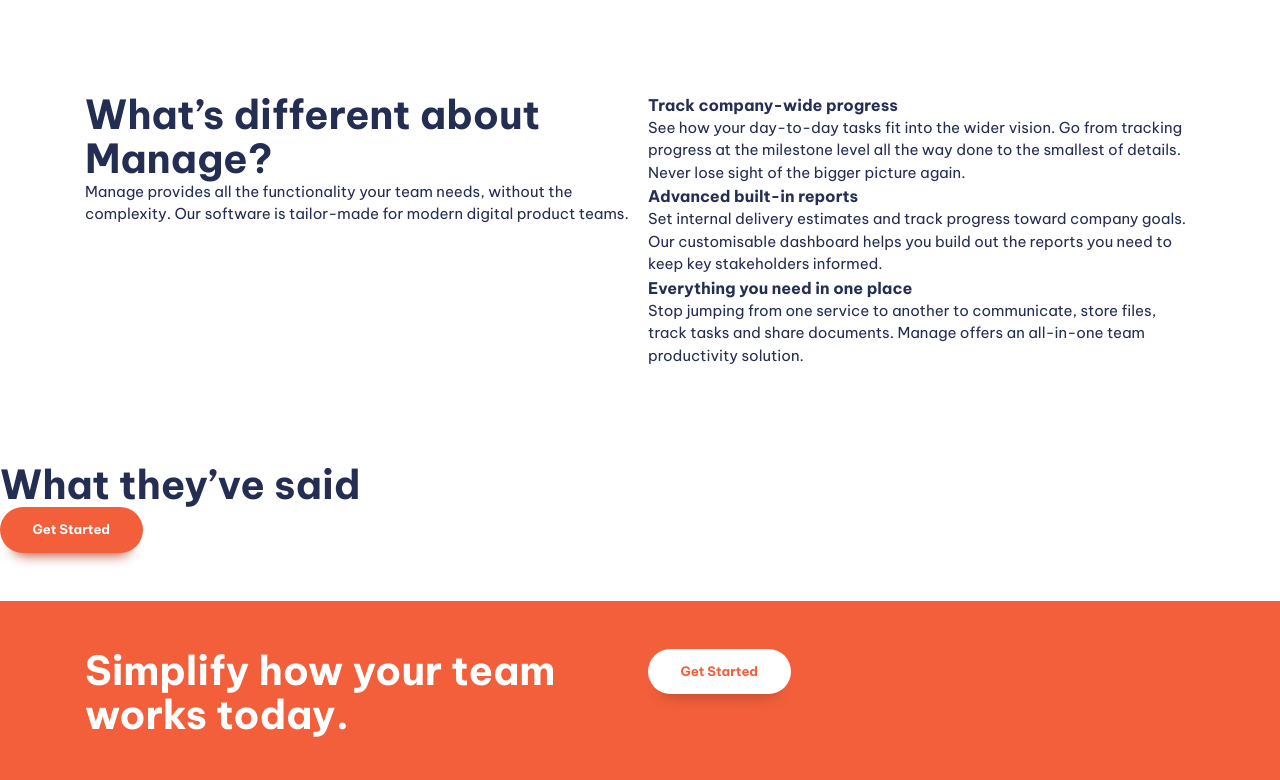
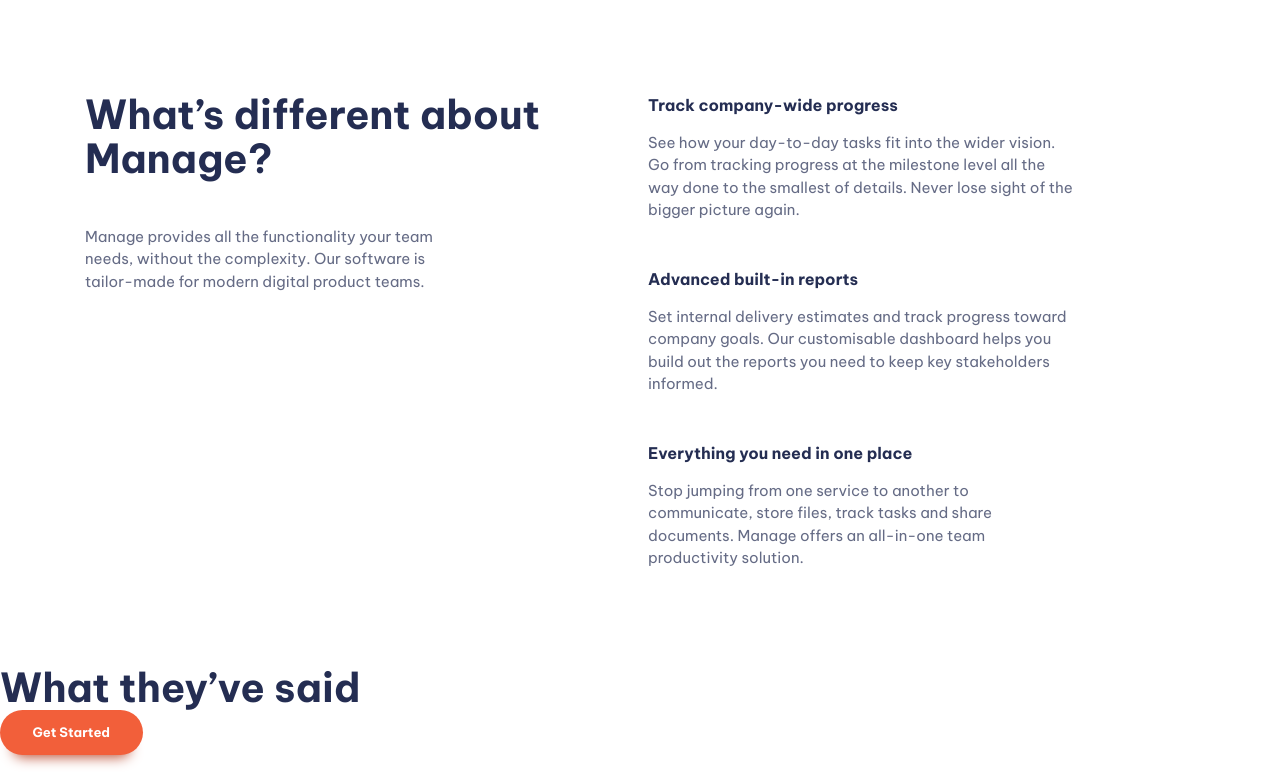
Before and after one commit to Lee-folkes/manage-landing-page, a website built with Vite: page index.html in a window 1280 px wide. Shown: the part 640-1420 px from the top of the page. Built offline with nearby package versions, Linux system fonts and the light colour scheme.

Commit message:
footer styling

```diff
--- a/index.html
+++ b/index.html
@@ -43,7 +43,7 @@
       <section class="padding-block-700">
         <div class="container">
           <div class="even-columns">
-            <div>
+            <div class= "flow">
               <h1 class="fs-primary-heading fw-bold">Bring everyone together to build better products.</h1>
               <p>Manage makes it simple for software teams to plan day-to-day tasks while keeping the larger team goals in view.</p>
               <button class="button">Get Started</button>
@@ -58,23 +58,29 @@
       <section class="padding-block-700">
         <div class="container">
           <div class="even-columns">
-            <div>
+            <div class="flow">
               <h2 class="fs-secondary-heading fw-bold">What’s different about Manage?</h2>
               <p>Manage provides all the functionality your team needs, without the complexity. Our software is tailor-made for modern digital product teams.</p>
             </div>
             <div>
-              <ul class="numbered-items" role="list">
+              <ul class="numbered-items | flow" role="list">
                 <li>
+                  <div class="flow" style="--flow-spacer: 1em">
                   <h3 class="fs-600 fw-bold">Track company-wide progress</h3>
-                <p>See how your day-to-day tasks fit into the wider vision. Go from tracking progress at the milestone level all the way done to the smallest of details. Never lose sight of the bigger picture again.</p>
+                <p data-width="wide">See how your day-to-day tasks fit into the wider vision. Go from tracking progress at the milestone level all the way done to the smallest of details. Never lose sight of the bigger picture again.</p>
+                  </div>
               </li>
                 <li>
+                  <div class="flow" style="--flow-spacer: 1em">
                   <h3 class="fs-600 fw-bold">Advanced built-in reports</h3>
-                <p>Set internal delivery estimates and track progress toward company goals. Our customisable dashboard helps you build out the reports you need to keep key stakeholders informed.</p>
+                <p data-width="wide">Set internal delivery estimates and track progress toward company goals. Our customisable dashboard helps you build out the reports you need to keep key stakeholders informed.</p>
+                  </div>
               </li>
                 <li>
+                  <div class="flow" style="--flow-spacer: 1em">
                   <h3 class="fs-600 fw-bold">Everything you need in one place</h3>
-                <p>Stop jumping from one service to another to communicate, store files, track tasks and share documents. Manage offers an all-in-one team productivity solution.</p>
+                <p data-width="wide">Stop jumping from one service to another to communicate, store files, track tasks and share documents. Manage offers an all-in-one team productivity solution.</p>
+                  </div>
               </li>
               </ul>
             </div>
@@ -87,11 +93,13 @@
         <button class="button">Get Started</button>
       </section>
 
-      <section class="cta | bg-accent-400 text-neutral-100 padding-block-700">
+      <section class="cta | bg-accent-400 text-neutral-100 padding-block-900">
         <div class="container">
-          <div class="even-columns">
-            <div><p class="fs-secondary-heading fw-bold">Simplify how your team works today.</p></div>
-            <div><button class="button" data-type="inverted">Get Started</button></div>
+          <div class="even-columns vertical-align-center">
+            <div><p class="fs-primary-heading fw-bold">Simplify how your team works today.</p></div>
+            <div class="justify-self-end-md">
+              <button class="button" data-type="inverted">Get Started</button>
+            </div>
           </div>
         </div>
       </section>
@@ -112,7 +120,7 @@
           </div>
           <div>
             <nav class="footer-nav">
-              <ul aria-label="Footer" role="list">
+              <ul class="flow" style="--flow-spacer:1em" aria-label="Footer" role="list">
                 <li><a href="#"></a>Home</li>
                 <li><a href="#"></a>Pricing</li>
                 <li><a href="#"></a>Products</li>
--- a/style.css
+++ b/style.css
@@ -130,6 +130,15 @@ body{
   color: var(--clr-primary-400);
 }
 
+p:not([class]){
+  opacity: .7;
+  max-width: 35ch;
+}
+
+p[data-width="wide"]{
+  max-width: 42ch;
+}
+
 /* buttons */
 
 .button{
@@ -248,6 +257,33 @@ body{
 
 }
 
+/* cta */
+
+.cta{
+  position: relative;
+  isolation: isolate;
+  text-align: center;
+}
+
+@media (min-width: 50em){
+  .cta{
+    text-align: left;
+  }
+}
+
+.cta::before{
+  content: '';
+  position: absolute;
+  z-index: -1;
+  inset: 0;
+  background-image: url(/images/bg-tablet-pattern.svg),
+    url(/images/bg-tablet-pattern.svg);
+  background-position: -15rem -5rem, 70rem -42rem;
+  background-repeat: no-repeat;
+  opacity: .1;
+
+}
+
 /* Utility Classes */
 
 .visually-hidden {
@@ -353,6 +389,24 @@ border: 0 !important;
   }
 }
 
+.justify-self-end{
+  justify-self: end;
+}
+
+@media(min-width: 50em){
+  .justify-self-end-md{
+    justify-self: end;
+  }
+}
+
+.vertical-align-center{
+  align-items: center;
+}
+
+:where(.flow :not(:first-child)){
+margin-top: var(--flow-spacer, 3em);
+}
+
 .display-sm-none{
   display: none;
 }
```
